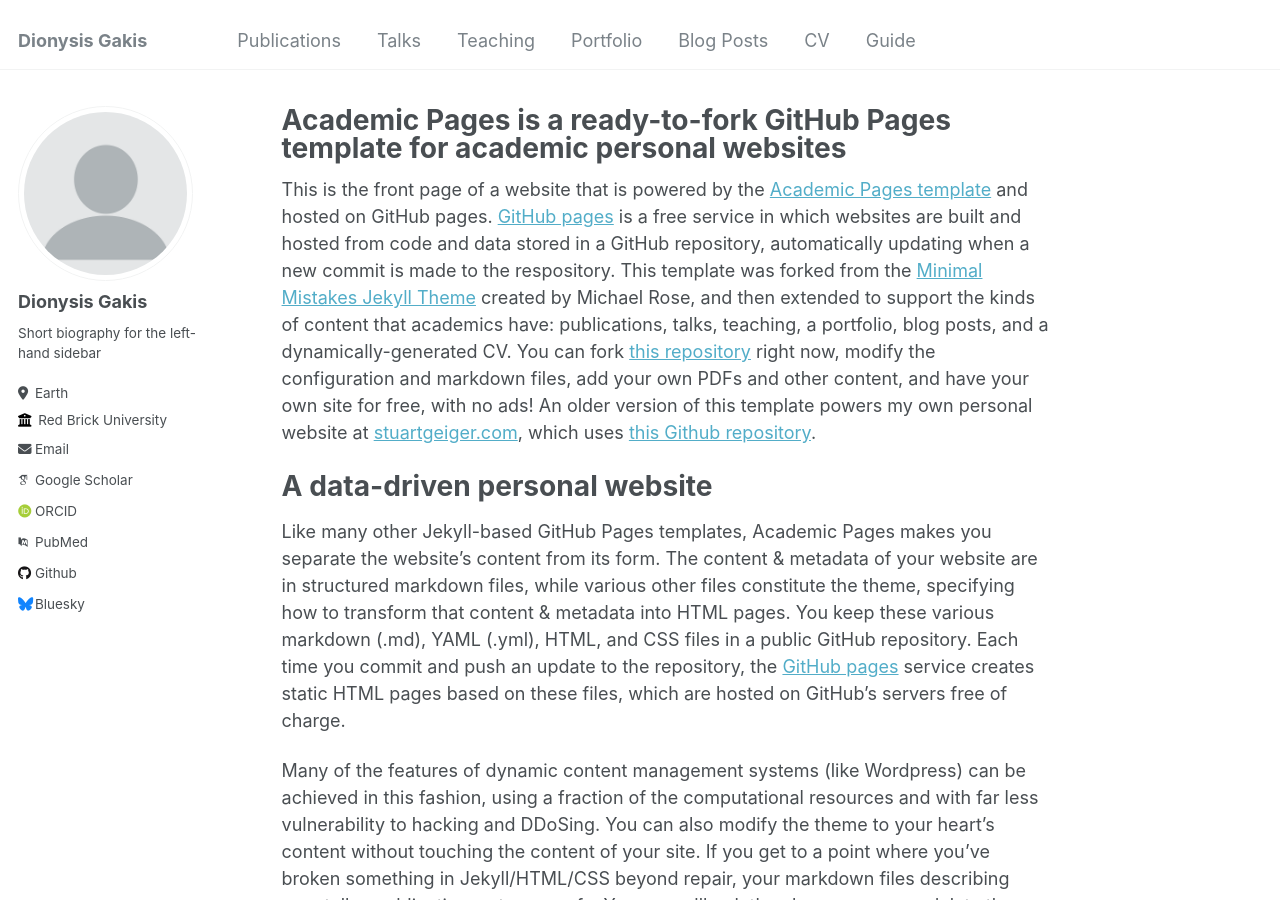
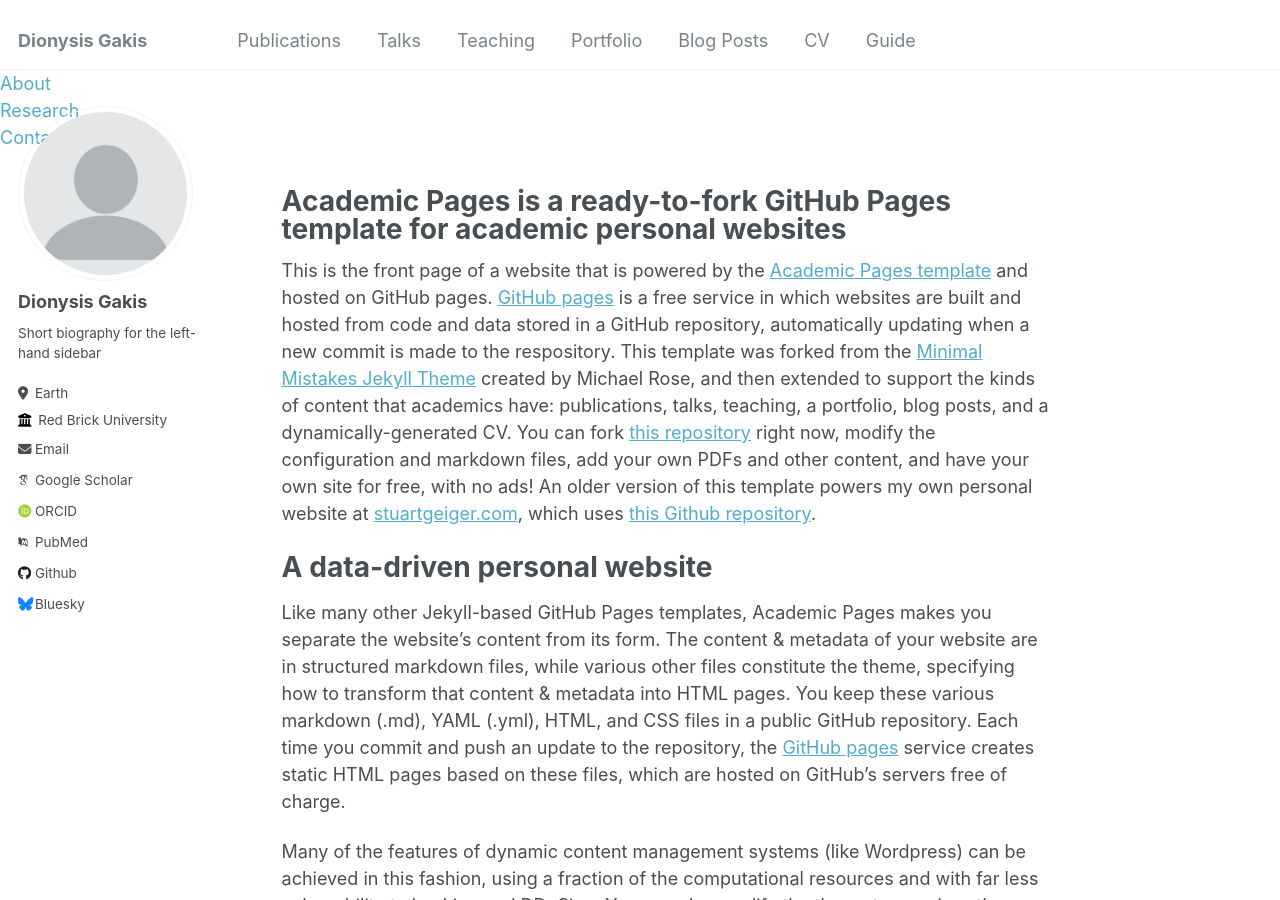
Before and after one commit to diongak/diongak.github.io, a Jekyll site: the page built from _pages/about.md, in a window 1280 px wide and 900 px high. Built offline with Jekyll 4.4.1, drawn with Linux system fonts in a browser that asks for light colours; some web fonts are replaced.

Commit message:
Added navigation tabs

```diff
--- a/_layouts/default.html
+++ b/_layouts/default.html
@@ -16,6 +16,17 @@ layout: compress
     {% include browser-upgrade.html %}
     {% include masthead.html %}
 
+    <header>
+      <nav>
+        <ul>
+          <li><a href="/">About</a></li>
+          <li><a href="/about/">Research</a></li>
+          <li><a href="/contact/">Contact</a></li>
+          <!-- Add more tabs as needed -->
+        </ul>
+      </nav>
+    </header>
+
     {{ content }}
 
     <div class="page__footer">
```
